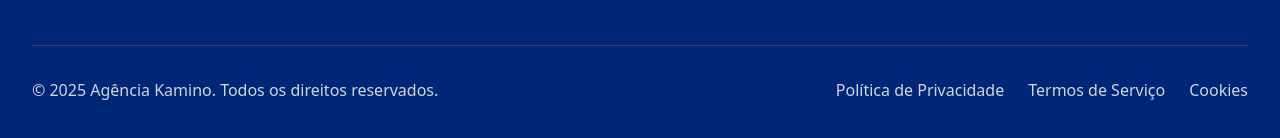
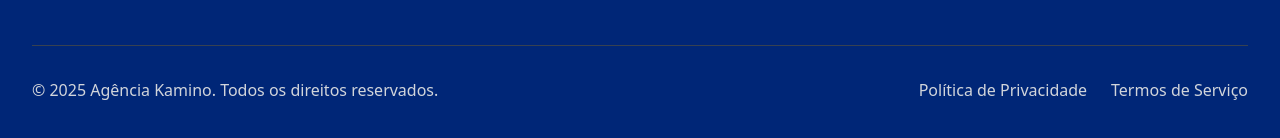
Before and after one commit to rochamaatheus/kamino-design, a website: page index.html in a window 1280 px wide. Shown: the part 5248-5386 px from the top of the page. Drawn offline with Linux system fonts and the light colour scheme.

Commit message:
Arrumando

```diff
--- a/index.html
+++ b/index.html
@@ -987,10 +987,7 @@
       class="gradient-bg text-white py-12"
       aria-labelledby="titulo-rodape"
     >
-      <div
-        class="max-w-7xl mx-auto px-4 sm:px-6 lg:px-8 opacity-0"
-        data-animate="slide-up"
-      >
+      <div class="max-w-7xl mx-auto px-4 sm:px-6 lg:px-8">
         <div class="grid grid-cols-1 md:grid-cols-4 gap-8">
           <!-- Coluna 1 -->
           <div>
@@ -1133,9 +1130,6 @@
                   >Termos de Serviço</a
                 >
               </li>
-              <li>
-                <a href="#" class="text-gray-300 hover:text-white">Cookies</a>
-              </li>
             </ul>
           </nav>
         </div>
```
